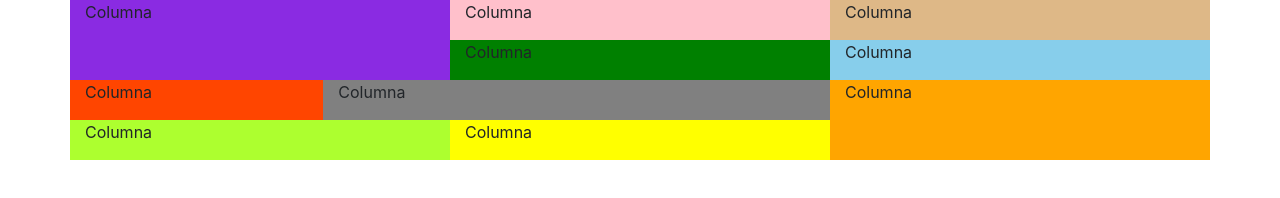
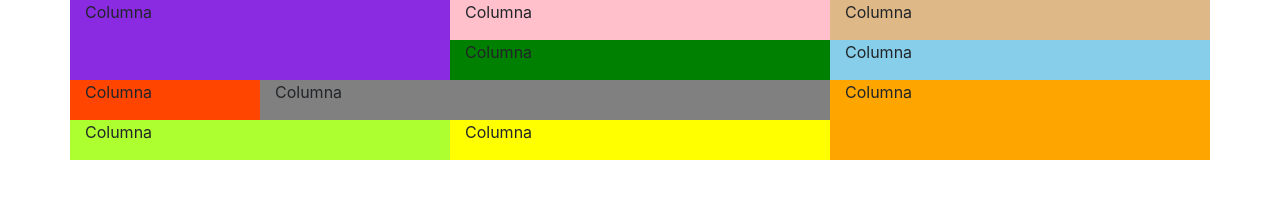
Before and after one commit to AcquaWh/GridPerron, a plain HTML site: page index.html in a window 1280 px wide. Drawn offline with nearby package versions, Linux system fonts and the light colour scheme.

```diff
--- a/index.html
+++ b/index.html
@@ -31,10 +31,10 @@
             </div>
             <div class="col-8">
                 <div class="row">
-                    <div class="col-4" style="background-color: orangered;">
+                    <div class="col-3" style="background-color: orangered;">
                         <p>Columna</p>
                     </div>
-                    <div class="col-8" style="background-color: grey;">
+                    <div class="col-9" style="background-color: grey;">
                         <p>Columna</p>
                     </div>
                     <div class="col-6" style="background-color: greenyellow;">
```
